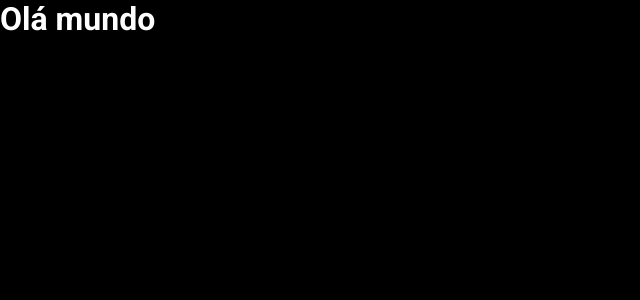
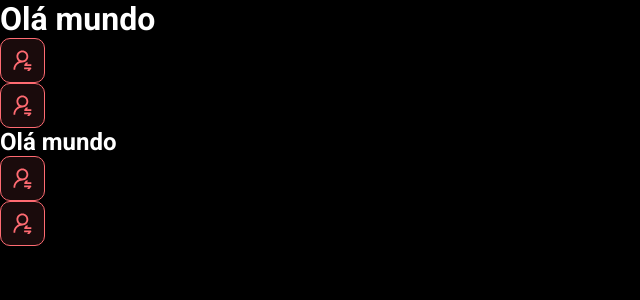
Before and after one commit to danielzambon/Spring_React, a React (Vite) app in the folder frontend/: page / in a window 1280 px wide. Shown: the top 300 px of the page, without its empty margins (0-640 px from the left). Built offline with nearby package versions, Linux system fonts and the light colour scheme.

Commit message:
Criacao botao

```diff
--- a/frontend/src/App.tsx
+++ b/frontend/src/App.tsx
@@ -1,6 +1,15 @@
+import NotificationButton from "./components/NotificationButton"
+
 function App() {
-  return(
-    <h1>Olá mundo</h1>
+  return (
+    <>
+      <h1>Olá mundo</h1>
+      <NotificationButton />
+      <NotificationButton />
+      <h2>Olá mundo</h2>
+      <NotificationButton />
+      <NotificationButton />
+    </>
   )
 }
 
--- /dev/null
+++ b/frontend/src/components/NotificationButton/index.tsx
@@ -0,0 +1,14 @@
+import icon from '../../assets/img/notification-icon.svg'
+import './styles.css'
+
+function NotificationButton() {
+  return (
+    <>
+      <div className="dsmeta-red-btn">
+        <img src={icon} alt="Notificar" />
+      </div>
+    </>
+  )
+}
+
+export default NotificationButton
--- /dev/null
+++ b/frontend/src/components/NotificationButton/styles.css
@@ -0,0 +1,15 @@
+.dsmeta-red-btn {
+    height: 45px;
+    width: 45px;
+    background: rgba(255, 107, 114, 0.1);
+    border: 1px solid #ff6b72;
+    border-radius: 10px;
+    display: flex;
+    align-items: center;
+    justify-content: center;
+    cursor: pointer;
+}
+
+.dsmeta-red-btn img {
+    width: 19px;
+}
--- a/frontend/src/main.tsx
+++ b/frontend/src/main.tsx
@@ -1,6 +1,7 @@
 import React from 'react'
 import ReactDOM from 'react-dom/client'
 import App from './App'
+import NotificationButton from './components/NotificationButton'
 import './index.css'
 
 ReactDOM.createRoot(document.getElementById('root')!).render(
```
Also changed, not shown: frontend/src/assets/img/notification-icon.svg (added).
